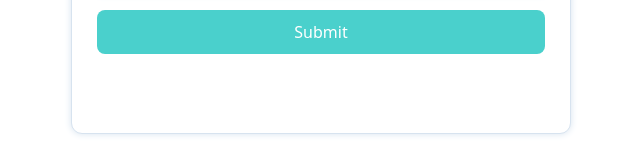
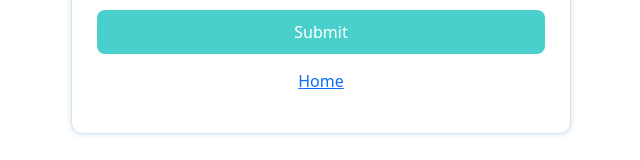
Before and after one commit to lauren-adams/RoadTripper, a React (Create React App) app in the folder road-trip-frontend/: page /maps in a window 1280 px wide. Shown: the part 516-676 px from the top of the page, without its empty margins (319-959 px from the left). Built offline with nearby package versions, Linux system fonts and the light colour scheme.

Commit message:
user can save and see trips!

```diff
--- a/road-trip-frontend/src/components/Maps.js
+++ b/road-trip-frontend/src/components/Maps.js
@@ -24,6 +24,9 @@ import UserContext from "./UserContext";
 
 
 const Maps = () => {
+
+    const userCtx = useContext(UserContext);
+    console.log(userCtx.username + userCtx.email + userCtx.id);
     const [data, setData] = useState({
         start: "",
         end: "",
@@ -35,7 +38,7 @@ const Maps = () => {
 
     const [errors, setErrors] = useState({});
     const [touched, setTouched] = useState({});
-    const userCtx = useContext(UserContext);
+
 
     useEffect(() => {
         //setErrors(validate(data, "signUp"));
@@ -58,9 +61,11 @@ const Maps = () => {
         history.push("/home");
         const base = `https://subjecttochange.dev/api`
         const urlApi = base + `/trip`;
-        console.log(data.start + data.end + data.date);
+        console.log(data.start + data.end + data.date + userCtx.username + userCtx.email + userCtx.id);
+        console.log("ID: " + userCtx.id);
         const pushData = async () => {
             //const responseA = axios.post(urlApi);
+
             const responseA = axios({
                 method: 'post',
                 url: urlApi,
@@ -72,12 +77,17 @@ const Maps = () => {
                     'startLoc': data.start,
                     'endLoc': data.end,
                     'startDate': data.date,
-                    'userID': userCtx.id,
+                    'userID': userCtx.id.toString(),
                     'rating': data.rating
                 }
+
             });
-            pushData();
+            console.log(urlApi);
+            console.log(data.start + data.end + data.date +  userCtx.id + data.rating);
+            console.log(responseA);
+
         }
+        pushData();
 
         /*if (!Object.keys(errors).length) {
             // Pushing data to database usuing PHP script
@@ -140,6 +150,7 @@ const Maps = () => {
                 <div>
                     <button type="submit">Submit</button>
                     <span style={{ color: "#a29494", textAlign: "center", display: "inline-block", width: "100%" }}>
+                        <Link to="/home">Home</Link>
 
           </span>
                 </div>
--- a/road-trip-frontend/src/components/Trp.js
+++ b/road-trip-frontend/src/components/Trp.js
@@ -16,6 +16,7 @@ function Trp() {
     const [loadedTrips, setLoadedTrips] = useState([]);
 
     useEffect(() => {
+        console.log(userCtx.username + userCtx.email + userCtx.id);
         setIsLoading(true);
         fetch(
             'https://subjecttochange.dev/api/trip?userID=' + userCtx.id
```
